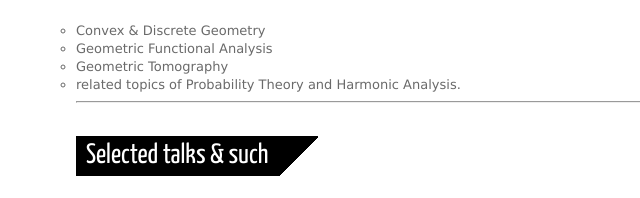
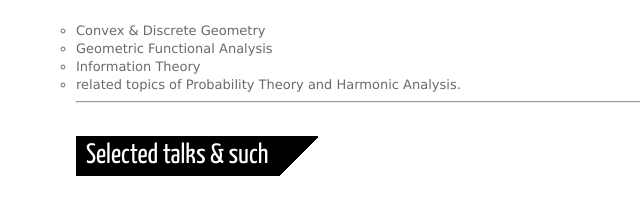
Before and after one commit to smyroshn/smyroshn.github.io, a plain HTML site: page project.html in a window 1280 px wide. Shown: the part 241-439 px from the top of the page, 144-784 px from the left. Drawn offline with Linux system fonts and the light colour scheme; a web font is replaced by a local one.

Commit message:
Update project.html

```diff
--- a/project.html
+++ b/project.html
@@ -74,7 +74,7 @@
 		<th><ul style="list-style-type:circle"><br><br><br><br><br>
 			<li> Convex & Discrete Geometry
 			<li> Geometric Functional Analysis
-			<li> Geometric Tomography
+			<li> Information Theory
 			<li> related topics of Probability Theory and Harmonic Analysis.
 		</ul>
 
```
